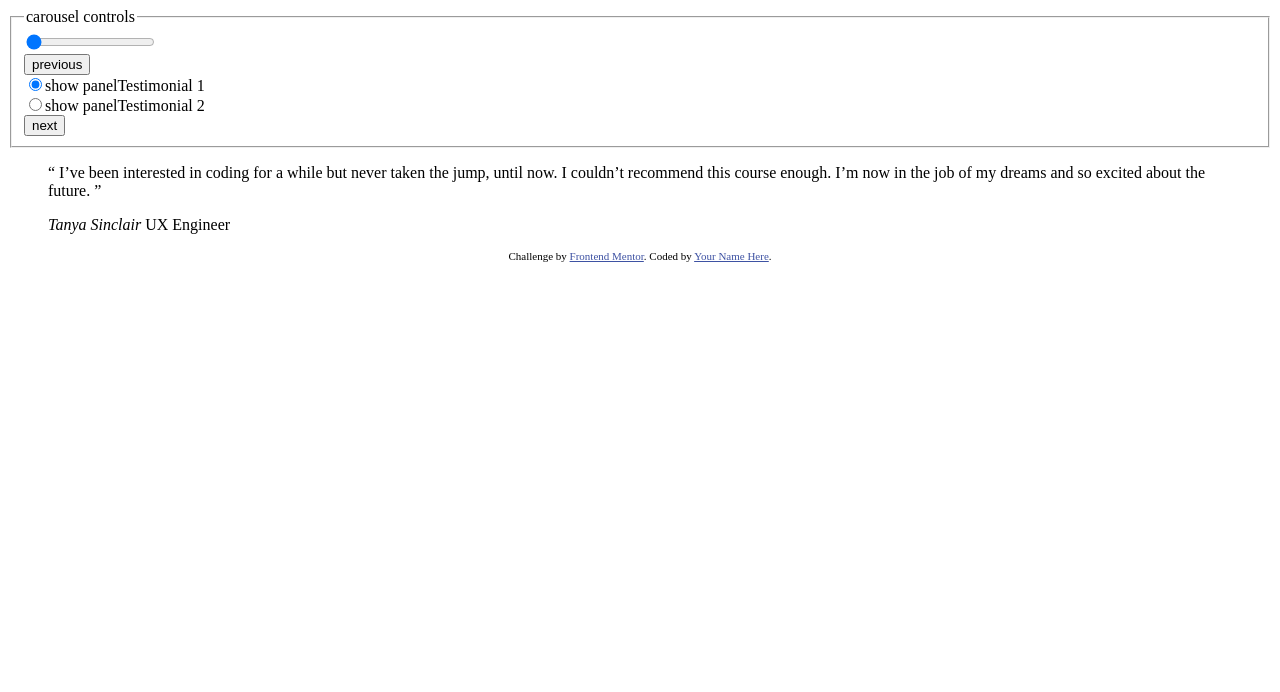
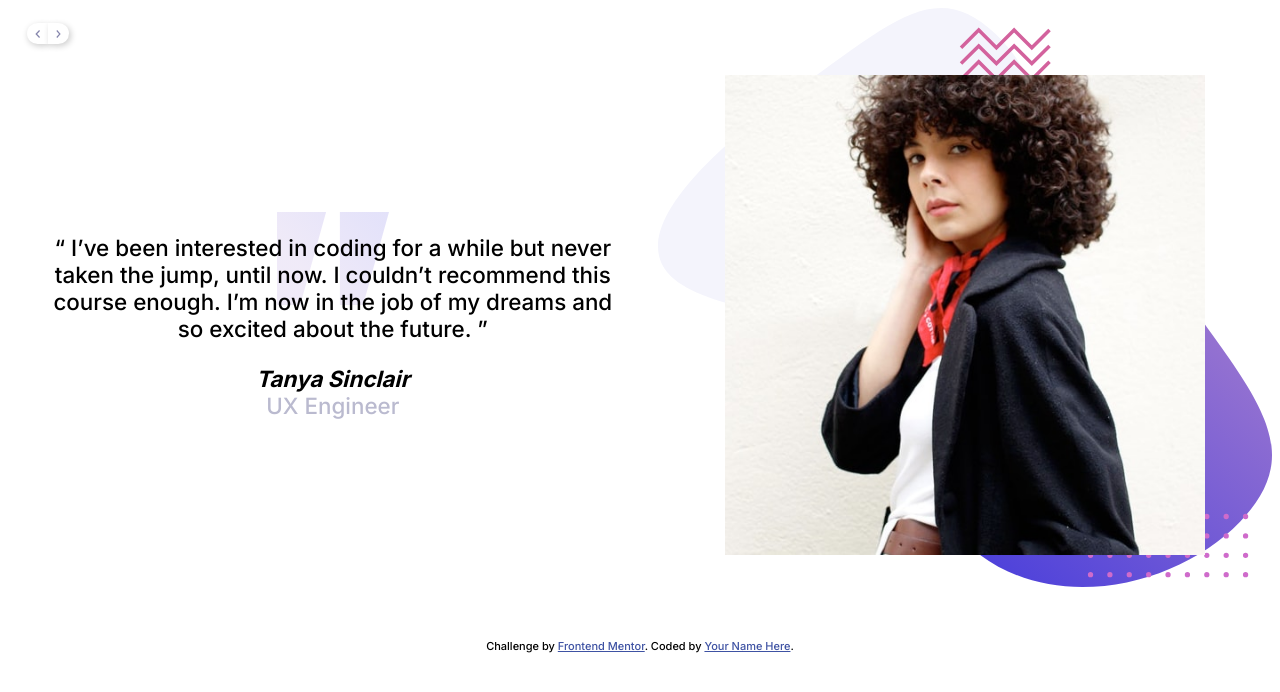
Before and after one commit to sayali-gad/Coding-bootcamp-testimonials-slider, a plain HTML site: page index.html in a window 1280 px wide. Drawn offline with Linux system fonts and the light colour scheme.

Commit message:
added css and js

```diff
--- a/index.html
+++ b/index.html
@@ -12,6 +12,13 @@
       href="./images/favicon-32x32.png"
     />
 
+    <link rel="preconnect" href="https://fonts.gstatic.com" />
+    <link
+      href="https://fonts.googleapis.com/css2?family=Inter:wght@300;500;700&display=swap"
+      rel="stylesheet"
+    />
+    <link rel="stylesheet" href="style.css" />
+
     <title>Frontend Mentor | Coding Bootcamp Testimonials Slider</title>
 
     <!-- Feel free to remove these styles or customise in your own stylesheet 👍 -->
@@ -23,16 +30,13 @@
       .attribution a {
         color: hsl(228, 45%, 44%);
       }
-      .none {
-        display: none;
-      }
     </style>
   </head>
   <body>
     <div class="carousel">
       <fieldset class="controls">
-        <legend>carousel controls</legend>
-        <div class="control">
+        <legend class="visually-hidden">carousel controls</legend>
+        <div class="control visually-hidden">
           <input
             type="range"
             name="activePanel"
@@ -44,9 +48,14 @@
           />
         </div>
         <div class="control">
-          <button data-carousel-direction="previous">previous</button>
+          <button
+            data-carousel-direction="previous"
+            class="buttonDirection buttonDirectionPrev"
+          >
+            <img src="images/icon-prev.svg" alt="previous button" />
+          </button>
         </div>
-        <div class="control">
+        <div class="control visually-hidden">
           <input
             type="radio"
             name="testimonials"
@@ -56,39 +65,56 @@
             ><span>show panel</span>Testimonial 1</label
           >
         </div>
-        <div class="control">
+        <div class="control visually-hidden">
           <input type="radio" name="testimonials" id="testimonial_2" /><label
             for="testimonial_2"
             ><span>show panel</span>Testimonial 2</label
           >
         </div>
         <div class="control">
-          <button data-carousel-direction="next">next</button>
+          <button
+            data-carousel-direction="next"
+            class="buttonDirection buttonDirectionNext"
+          >
+            <img src="images/icon-next.svg" alt="next button" />
+          </button>
         </div>
       </fieldset>
+      <div class="panels">
         <div class="panel" id="testimonial__1_panel">
-        <blockquote>
+          <blockquote class="panel__quote">
             <p>
               “ I’ve been interested in coding for a while but never taken the
-            jump, until now. I couldn’t recommend this course enough. I’m now in
-            the job of my dreams and so excited about the future. ”
+              jump, until now. I couldn’t recommend this course enough. I’m now
+              in the job of my dreams and so excited about the future. ”
             </p>
             <cite> Tanya Sinclair</cite>
-          UX Engineer
+            <span>UX Engineer</span>
           </blockquote>
+          <img
+            src="images/image-tanya.jpg"
+            alt="image of tanya"
+            class="panel__image"
+          />
         </div>
         <div class="panel none" id="testimonial_2_panel">
-        <blockquote>
+          <blockquote class="panel__quote">
             <p>
               “ If you want to lay the best foundation possible I’d recommend
-            taking this course. The depth the instructors go into is incredible.
-            I now feel so confident about starting up as a professional
-            developer. ”
+              taking this course. The depth the instructors go into is
+              incredible. I now feel so confident about starting up as a
+              professional developer. ”
             </p>
 
             <cite>John Tarkpor</cite>
-          Junior Front-end Developer
+            <span>Junior Front-end Developer</span>
           </blockquote>
+          <img
+            src="images/image-john.jpg"
+            alt="image of tanya"
+            class="panel__image"
+          />
+        </div>
       </div>
     </div>
     <div class="attribution">
--- a/index.js
+++ b/index.js
@@ -51,6 +51,9 @@ function setRadioItem(currentActive, newActive, inputControls, panels) {
 }
 
 function setPanels(currentActive, newActive, panels) {
-  panels[newActive - 1].style.display = "block";
-  panels[currentActive - 1].style.display = "none";
+  // panels[newActive - 1].style.display = "flex";
+  // panels[currentActive - 1].style.display = "none";
+
+  panels[newActive - 1].classList.toggle("none");
+  panels[currentActive - 1].classList.toggle("none");
 }
--- /dev/null
+++ b/style.css
@@ -0,0 +1,109 @@
+:root {
+  box-sizing: border-box;
+  font-size: calc(1vw + 0.6em);
+
+  --dark-blue: hsl(240, 38%, 20%);
+  --grayish-blue: hsl(240, 18%, 77%);
+}
+
+body {
+  box-sizing: inherit;
+  font-family: "Inter", sans-serif;
+}
+
+body > * + * {
+  margin-top: 1.5em;
+}
+
+img {
+  max-width: 100%;
+}
+
+.panel {
+  display: flex;
+  flex-direction: column;
+}
+
+.panel__image {
+  order: -1;
+  padding: 3em;
+  background-image: url(images/pattern-bg.svg);
+  background-repeat: no-repeat;
+  background-size: contain;
+}
+
+.panel__quote {
+  text-align: center;
+  background-image: url(images/pattern-quotes.svg);
+  background-repeat: no-repeat;
+  background-size: 5em;
+  background-position-x: center;
+}
+
+.panel__quote > cite {
+  font-weight: 700;
+}
+
+.panel__quote > span {
+  color: var(--grayish-blue);
+  display: block;
+}
+
+.controls {
+  position: absolute;
+  display: inline-flex;
+  border: none;
+}
+
+.buttonDirection {
+  background-color: #fff;
+}
+
+.buttonDirectionPrev {
+  border-top-left-radius: 50%;
+  border-bottom-left-radius: 50%;
+  border-color: transparent;
+  box-shadow: 1px 2px 6px rgba(0, 0, 0, 0.2);
+}
+
+.buttonDirectionNext {
+  border-top-right-radius: 50%;
+  border-bottom-right-radius: 50%;
+  border-color: transparent;
+  box-shadow: 2px 2px 6px rgba(0, 0, 0, 0.2);
+}
+
+.buttonDirection img {
+  width: 0.4em;
+}
+
+.none {
+  display: none;
+}
+
+.visually-hidden {
+  position: absolute;
+  left: -10000px;
+  top: auto;
+  width: 1px;
+  height: 1px;
+  overflow: hidden;
+}
+
+@media screen and (min-width: 75em) {
+  .panel {
+    flex-direction: unset;
+    justify-content: center;
+    align-items: center;
+  }
+
+  .panel__quote {
+    flex: 3;
+    justify-self: self-end;
+  }
+
+  .panel__image {
+    order: unset;
+    height: 60vh;
+  }
+}
```
Lines whose indentation alone changed are shown as unchanged.
